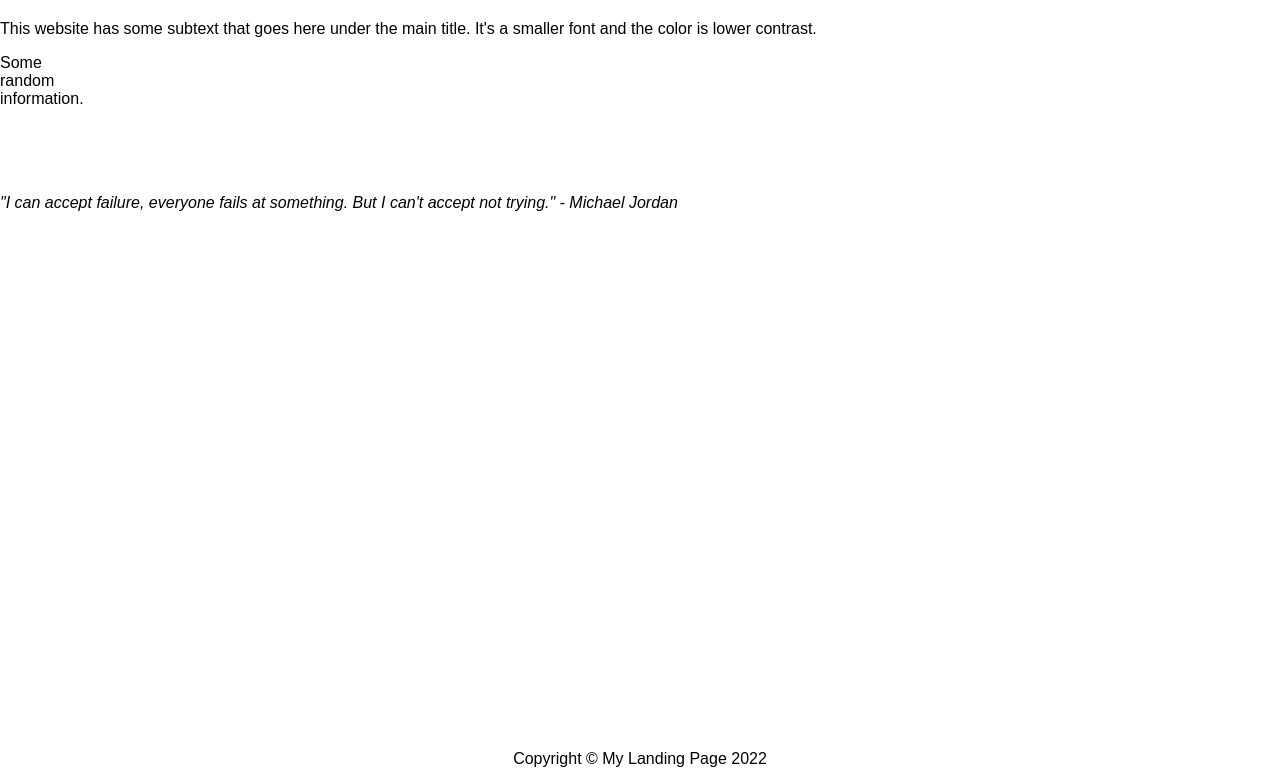
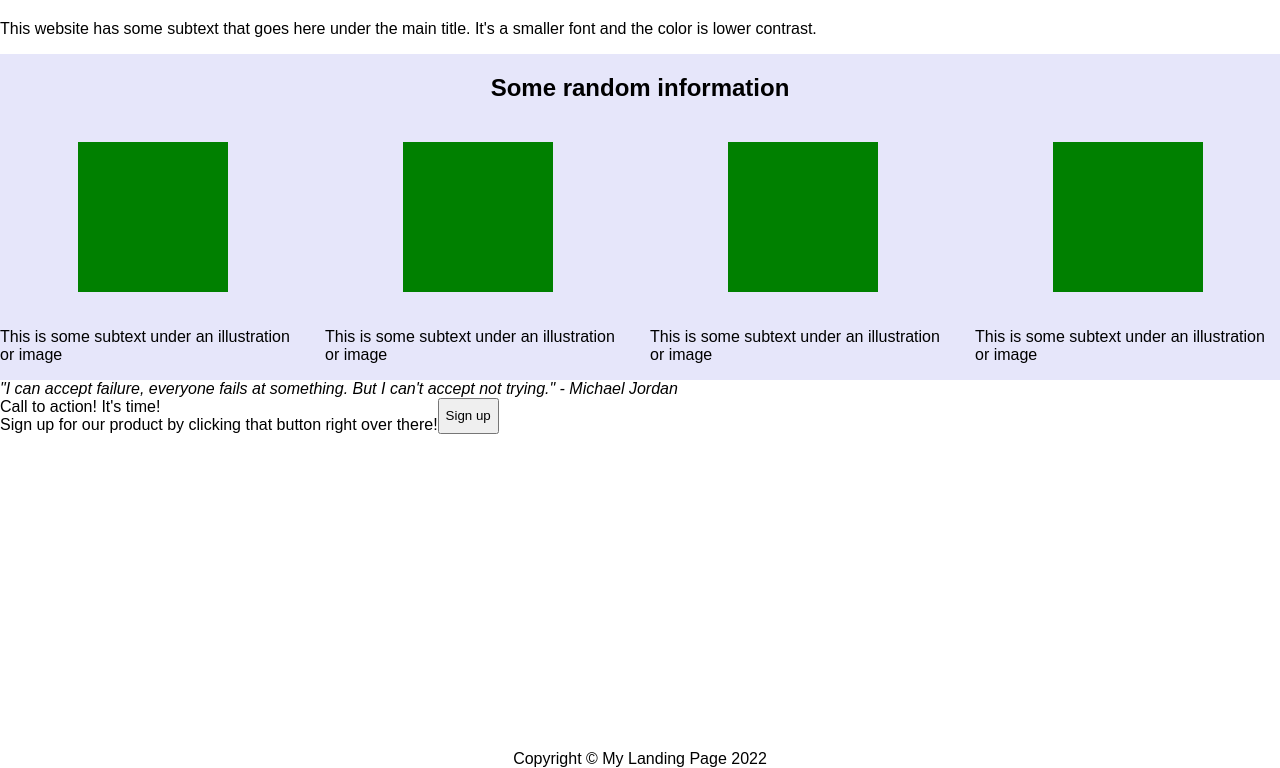
Before and after one commit to doh43/landing-page, a plain HTML site: page index.html in a window 1280 px wide. Shown: the part 32-800 px from the top of the page. Drawn offline with Linux system fonts and the light colour scheme.

Commit message:
Add HTML content
Added 3 main sections to the body to create a rough outline before any major styling using CSS.

```diff
--- a/index.html
+++ b/index.html
@@ -29,11 +29,33 @@
 
         </div>
 
-        <div class="random-info"> Some random information.
-            <div class="image"></div>
-            <div class="image"></div>
-            <div class="image"></div>
-            <div class="image"></div>
+        <div class="random-info"> <h2>Some random information</h2>
+            <div class="content">
+                <div class="info">
+                    <div class="info-image"></div>
+                    <div class="info-text">
+                        <p>This is some subtext under an illustration or image</p>
+                    </div>
+                </div>
+                <div class="info">
+                    <div class="info-image"></div>
+                    <div class="info-text">
+                        <p>This is some subtext under an illustration or image</p>
+                    </div>
+                </div>
+                <div class="info">
+                    <div class="info-image"></div>
+                    <div class="info-text">
+                        <p>This is some subtext under an illustration or image</p>
+                    </div>
+                </div>
+                <div class="info">
+                    <div class="info-image"></div>
+                    <div class="info-text">
+                        <p>This is some subtext under an illustration or image</p>
+                    </div>
+                </div>
+            </div>
         </div>
 
         <div class="quote">
@@ -43,6 +65,17 @@
             <i>- Michael Jordan</i>
         </div>
 
+        <div class="box">
+            <div class="modal">
+                <div class="modal-container">
+                    <div class="modal-header">Call to action! It's time!</div>
+                    <div class="modal-text">Sign up for our product
+                        by clicking that button right over there!
+                    </div>
+                </div>
+                <button class="signup-button">Sign up</button>
+            </div>
+        </div>
     </div>
 
 
--- a/style.css
+++ b/style.css
@@ -38,14 +38,34 @@ footer {
 
 .random-info {
     display: flex;
+    flex-direction: column;
+    align-items: center;
+    background-color: lavender;
 }
 
-.image {
+.content {
     display: flex;
-    width: 300px;
+    align-items: center;
+    gap: 20px;
+}
+
+.info {
+    display: flex;
+    flex-direction: column;
+    align-items: center;
+}
+
+.info-image {
+    width: 50px;
+    height: 50px;
+    background-color: green;
     border: 10px green;
     padding: 50px;
     margin: 20px
 
+}
+
+.modal {
+    display: flex;
 
 }
```
